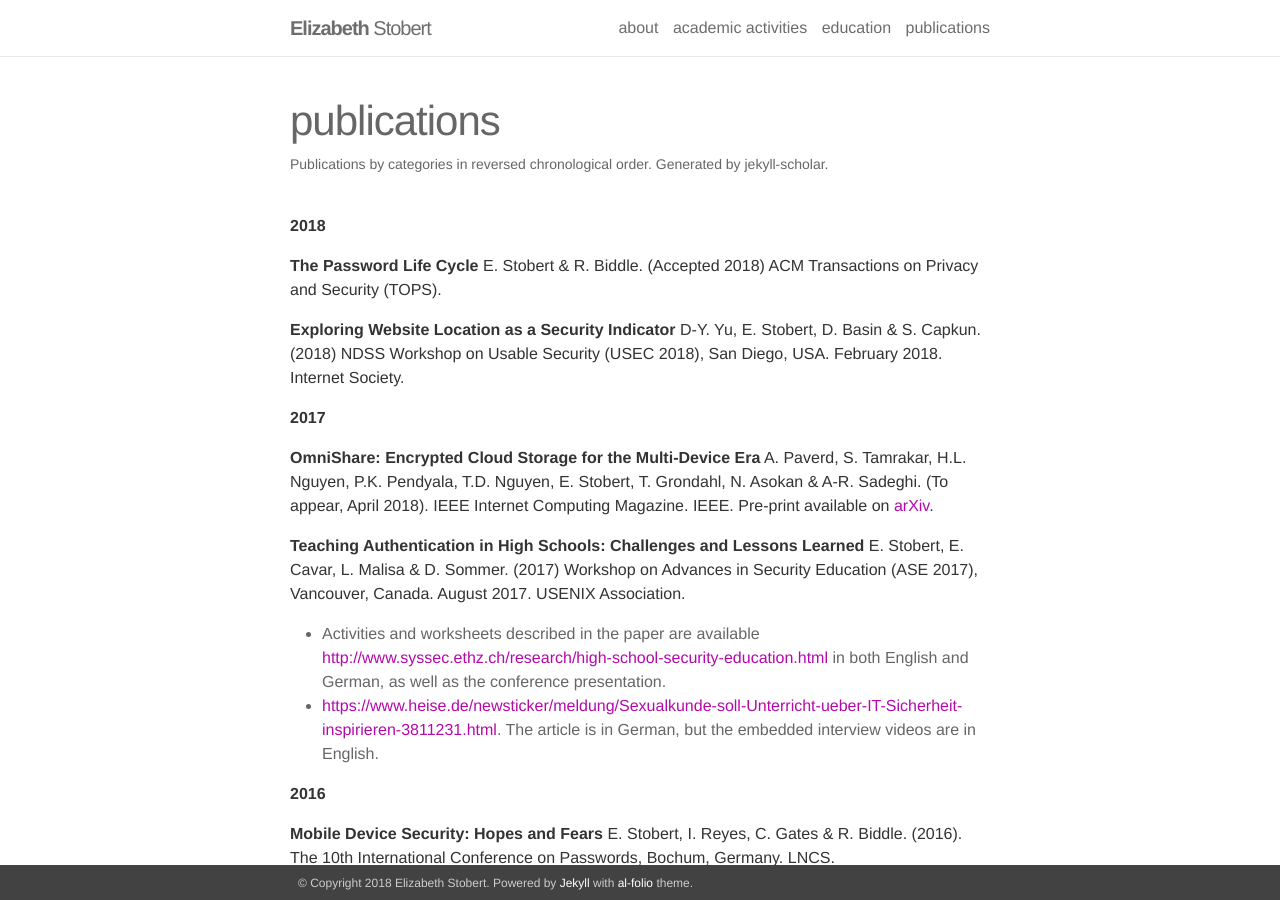
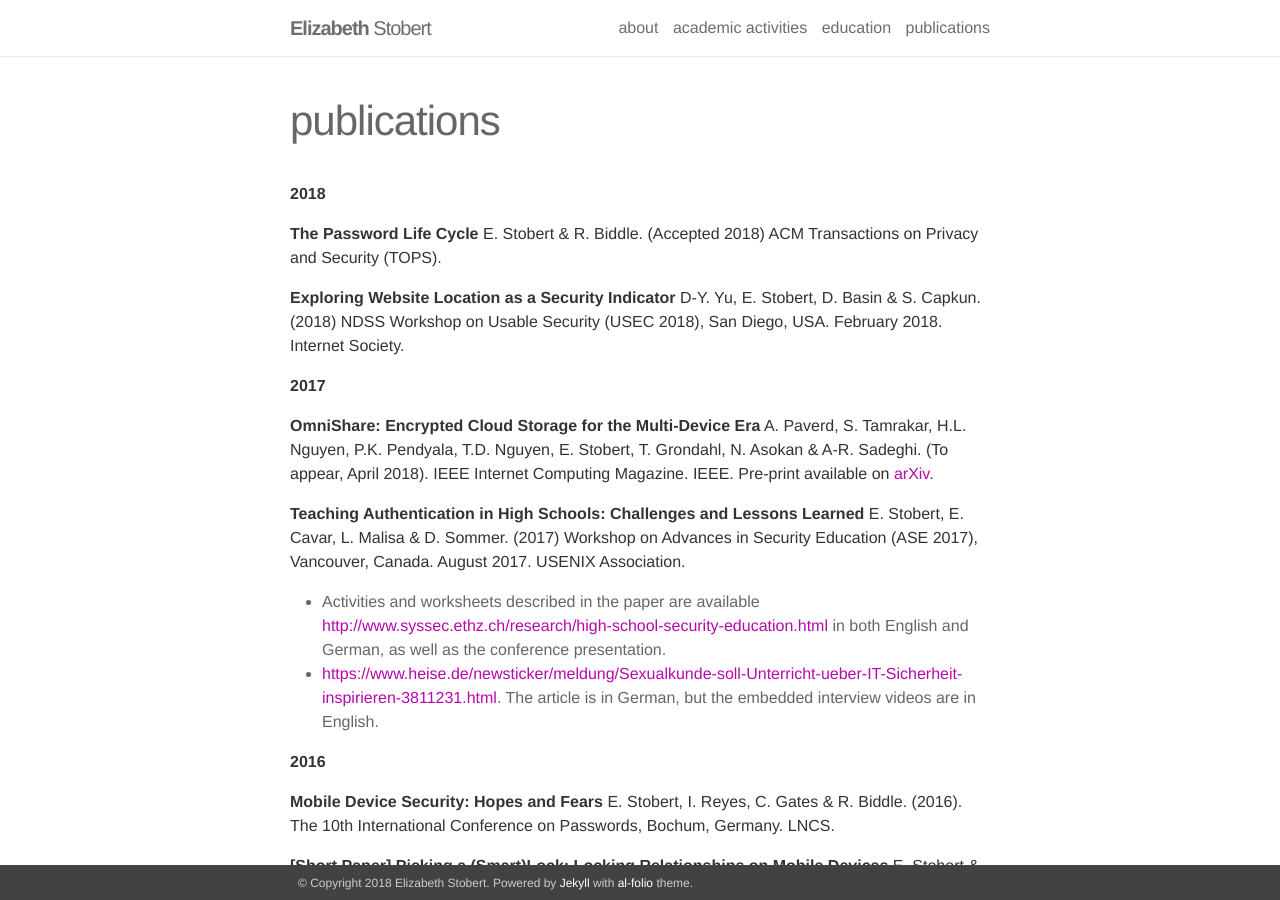
Before and after one commit to estobert/stobert-website, a Jekyll site: the page built from _pages/publications.md, in a window 1280 px wide and 900 px high. Built offline with Jekyll 4.4.1, drawn with Linux system fonts in a browser that asks for light colours; nearby versions of some CDN libraries.

Commit message:
Update publications.md

```diff
--- a/_pages/publications.md
+++ b/_pages/publications.md
@@ -2,7 +2,7 @@
 layout: page
 permalink: /publications/
 title: publications
-description: Publications by categories in reversed chronological order. Generated by jekyll-scholar.
+description:
 ---
 **2018**
 
```
